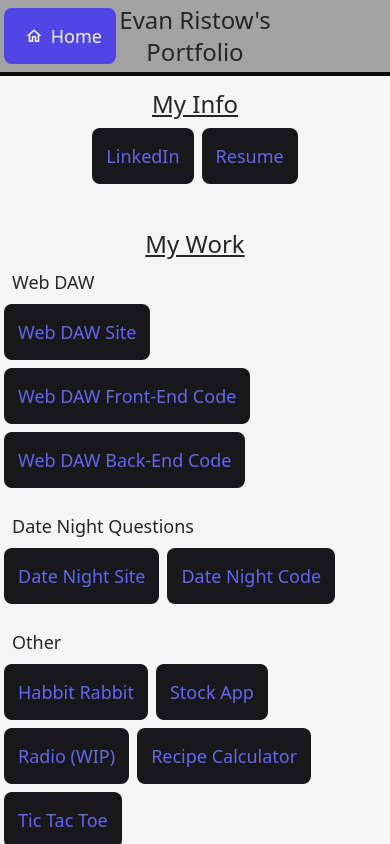
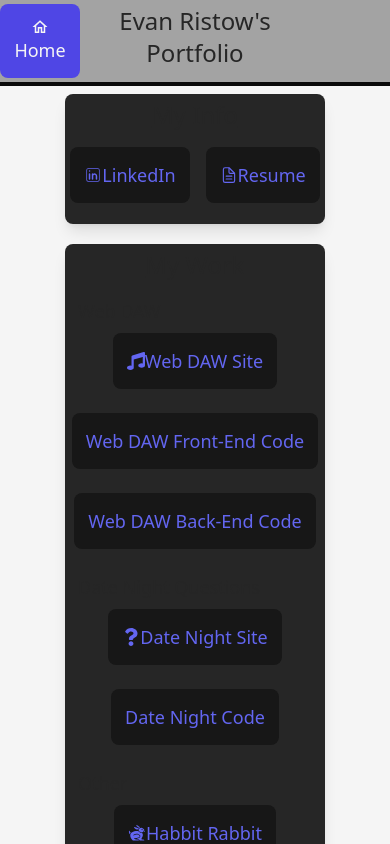
Before and after one commit to eristow/portfolio-2, a React (Vite) app: page / in a window 390 px wide. Shown: the top 844 px of the page. Built offline with nearby package versions, Linux system fonts and the light colour scheme.

Commit message:
Fix responsiveness of homepage. Add icons to buttons

```diff
--- a/src/components/button-container.tsx
+++ b/src/components/button-container.tsx
@@ -1,9 +1,10 @@
 import { HTMLProps } from "react";
+import { cn } from "src/utils/cn";
 
 export default function ButtonContainer(props: HTMLProps<HTMLDivElement>) {
-  return (
-    <div className="mb-4 block auto-cols-auto grid-flow-col justify-around gap-4 sm:grid">
-      {props.children}
-    </div>
-  );
+  const containerClasses =
+    "mb-4 flex place-items-center justify-center gap-4 flex-wrap";
+  const combinedClasses = cn(containerClasses, props.className);
+
+  return <div className={combinedClasses}>{props.children}</div>;
 }
--- a/src/components/button.tsx
+++ b/src/components/button.tsx
@@ -5,7 +5,7 @@ type ButtonProps = ButtonHTMLAttributes<HTMLButtonElement>;
 
 export default function Button({ className, ...props }: ButtonProps) {
   const buttonClasses =
-    "m-1 cursor-pointer self-center rounded-lg border-2 border-solid border-transparent bg-zinc-900 p-3 text-lg active:text-white sm:w-full sm:flex-1 hover:border-indigo-500 focus:outline-4 transition-colors duration-300 font-medium text-indigo-500 hover:text-indigo-600";
+    "m-1 mx-auto cursor-pointer self-center rounded-lg border-2 border-solid border-transparent bg-neutral-900 p-3 text-lg active:text-white sm:w-full sm:flex-1 hover:border-indigo-600 focus:outline-4 transition-colors duration-300 font-medium text-indigo-500 hover:text-indigo-600";
   const combinedClasses = cn(buttonClasses, className);
 
   return <button className={combinedClasses} {...props} />;
--- a/src/components/h1.tsx
+++ b/src/components/h1.tsx
@@ -4,7 +4,7 @@ import { cn } from "src/utils/cn";
 type H1Props = HTMLAttributes<HTMLHeadingElement>;
 
 export default function H1({ className, ...props }: H1Props) {
-  const h1Classes = "mx-2 p-1 text-2xl sm:text-5xl font-medium";
+  const h1Classes = "mx-2 mb-2 p-1 text-2xl sm:text-5xl font-medium";
   const combinedClasses = cn(h1Classes, className);
 
   return <h1 className={combinedClasses}>{props.children}</h1>;
--- a/src/components/header.tsx
+++ b/src/components/header.tsx
@@ -11,10 +11,10 @@ type NavButtonProps = {
 function NavButton(props: NavButtonProps) {
   return (
     <Button
-      className="min-w-28 max-w-28 bg-indigo-600 text-neutral-100 hover:border-neutral-300 hover:text-neutral-100"
+      className="min-w-20 max-w-20 bg-indigo-600 text-neutral-100 hover:border-neutral-300 hover:text-neutral-100 sm:min-w-28 sm:max-w-28"
       onClick={props.onClick}
     >
-      <div className="flex">{props.children}</div>
+      <div className="block sm:flex">{props.children}</div>
     </Button>
   );
 }
@@ -30,10 +30,10 @@ export default function Header() {
           Home
         </NavButton>
       </div>
-      <div>
+      <div className="m-auto">
         <H1 className="font-thin">Evan Ristow's Portfolio</H1>
       </div>
-      <div></div>
+      <div className="m-auto"></div>
     </div>
   );
 }
--- a/src/layout.tsx
+++ b/src/layout.tsx
@@ -4,7 +4,7 @@ import Footer from "./components/footer";
 
 export default function Layout() {
   return (
-    <div className="flex min-h-screen flex-col justify-between bg-neutral-100 text-neutral-800 dark:bg-neutral-800 dark:text-neutral-100">
+    <div className="flex min-h-screen flex-col justify-between bg-neutral-100 text-neutral-800 dark:bg-neutral-900 dark:text-neutral-100">
       <Header />
       <Outlet />
       <Footer />
--- a/src/pages/Home/index.tsx
+++ b/src/pages/Home/index.tsx
@@ -3,14 +3,40 @@ import ButtonContainer from "src/components/button-container";
 import { Link, useNavigate } from "react-router-dom";
 import H1 from "src/components/h1";
 import H2 from "src/components/h2";
+import { HTMLAttributes } from "react";
+import { cn } from "src/utils/cn";
+import { IoDocumentTextOutline } from "react-icons/io5";
+import { CiLinkedin } from "react-icons/ci";
+import { FaChartLine, FaMusic, FaQuestion, FaRegCircle } from "react-icons/fa";
+import { GiRabbit } from "react-icons/gi";
+import { IoMdRadio } from "react-icons/io";
+import { ImCross, ImSpoonKnife } from "react-icons/im";
 
-type HomeButtonProps = {
-  text: string;
+interface HomeButtonProps extends HTMLAttributes<HTMLButtonElement> {
   path?: string;
   onClick?: () => void;
-};
+}
 
-// TODO: add icons to all buttons
+type HomeContainerProps = HTMLAttributes<HTMLDivElement>;
+
+function HomeContainer(props: HomeContainerProps) {
+  const containerClasses =
+    "m-auto w-2/3 max-w-4xl rounded-lg border border-solid border-transparent bg-neutral-800 text-center shadow-lg";
+  const combinedClasses = cn(containerClasses, props.className);
+
+  return <div className={combinedClasses}>{props.children}</div>;
+}
+
+function HomeButton(props: HomeButtonProps) {
+  return (
+    <Link to={props.path ? props.path : ""}>
+      <Button onClick={props.onClick ? props.onClick : () => {}}>
+        <div className="flex">{props.children}</div>
+      </Button>
+    </Link>
+  );
+}
+
 export default function Home() {
   const navigate = useNavigate();
 
@@ -18,86 +44,73 @@ export default function Home() {
     navigate(path);
   };
 
-  function HomeButton(props: HomeButtonProps) {
-    return (
-      <Link to={props.path ? props.path : ""}>
-        <Button onClick={props.onClick ? props.onClick : () => {}}>
-          {props.text}
-        </Button>
-      </Link>
-    );
-  }
-
   return (
     <>
       <div className="flex w-screen flex-grow flex-col justify-start">
-        <div className="mb-5 mt-2 text-center">
+        <HomeContainer className="mx-auto mb-5 mt-2">
           <H1 className="underline">My Info</H1>
           <ButtonContainer>
-            <HomeButton
-              text="LinkedIn"
-              path="https://www.linkedin.com/in/evan-ristow/"
-            />
-            <HomeButton
-              text="Resume"
-              path="https://drive.google.com/file/d/1A57MxbzaK4MYmK6ZMULxY9CnHK2qBWYj/view?usp=sharing"
-            />
+            <HomeButton path="https://www.linkedin.com/in/evan-ristow/">
+              <CiLinkedin style={{ margin: "auto" }} /> LinkedIn
+            </HomeButton>
+            <HomeButton path="https://drive.google.com/file/d/1A57MxbzaK4MYmK6ZMULxY9CnHK2qBWYj/view?usp=sharing">
+              <IoDocumentTextOutline style={{ margin: "auto" }} />
+              Resume
+            </HomeButton>
           </ButtonContainer>
-        </div>
-        <div className="text-center">
+        </HomeContainer>
+        <HomeContainer>
           <H1 className="underline">My Work</H1>
           <div className="text-left">
             <H2>Web DAW</H2>
             <ButtonContainer>
-              <HomeButton
-                text="Web DAW Site"
-                path="https://web-daw-frontend.herokuapp.com/"
-              />
-              <HomeButton
-                text="Web DAW Front-End Code"
-                path="https://github.com/eristow/web-daw"
-              />
-              <HomeButton
-                text="Web DAW Back-End Code"
-                path="https://github.com/eristow/web-daw-backend"
-              />
+              <HomeButton path="https://web-daw-frontend.herokuapp.com/">
+                <FaMusic style={{ margin: "auto" }} />
+                Web DAW Site
+              </HomeButton>
+              <HomeButton path="https://github.com/eristow/web-daw">
+                Web DAW Front-End Code
+              </HomeButton>
+              <HomeButton path="https://github.com/eristow/web-daw-backend">
+                Web DAW Back-End Code
+              </HomeButton>
             </ButtonContainer>
             <H2>Date Night Questions</H2>
             <ButtonContainer>
-              <HomeButton
-                text="Date Night Site"
-                path="https://master.d7vp4hauoyn5j.amplifyapp.com/"
-              />
-              <HomeButton
-                text="Date Night Code"
-                path="https://github.com/eristow/date-night-coding-challenge"
-              />
+              <HomeButton path="https://master.d7vp4hauoyn5j.amplifyapp.com/">
+                <FaQuestion style={{ margin: "auto" }} />
+                Date Night Site
+              </HomeButton>
+              <HomeButton path="https://github.com/eristow/date-night-coding-challenge">
+                Date Night Code
+              </HomeButton>
             </ButtonContainer>
             <H2>Other</H2>
             <ButtonContainer>
-              <HomeButton
-                text="Habbit Rabbit"
-                path="https://habbit-rabbit.netlify.app"
-              />
-              <HomeButton
-                text="Stock App"
-                onClick={() => handleRedirect("/stocks")}
-              />
-              <HomeButton
-                text="Radio (WIP)"
-                onClick={() => handleRedirect("/radio")}
-              />
-              <HomeButton
-                text="Recipe Calculator"
-                onClick={() => handleRedirect("/recipe-calculator")}
-              />
-              <HomeButton
-                text="Tic Tac Toe"
-                onClick={() => handleRedirect("/tic-tac-toe")}
-              />
+              <HomeButton path="https://habbit-rabbit.netlify.app">
+                <GiRabbit style={{ margin: "auto" }} />
+                Habbit Rabbit
+              </HomeButton>
+              <HomeButton onClick={() => handleRedirect("/stocks")}>
+                <FaChartLine style={{ margin: "auto" }} />
+                Stock App
+              </HomeButton>
+              <HomeButton onClick={() => handleRedirect("/radio")}>
+                <IoMdRadio style={{ margin: "auto" }} />
+                Radio (WIP)
+              </HomeButton>
+              <HomeButton onClick={() => handleRedirect("/recipe-calculator")}>
+                <ImSpoonKnife style={{ margin: "auto" }} />
+                Recipe Calculator
+              </HomeButton>
+              <HomeButton onClick={() => handleRedirect("/tic-tac-toe")}>
+                <ImCross style={{ margin: "auto" }} />
+                Tic Tac Toe
+                <FaRegCircle style={{ margin: "auto" }} />
+              </HomeButton>
             </ButtonContainer>
           </div>
-        </div>
+        </HomeContainer>
       </div>
     </>
   );
```
